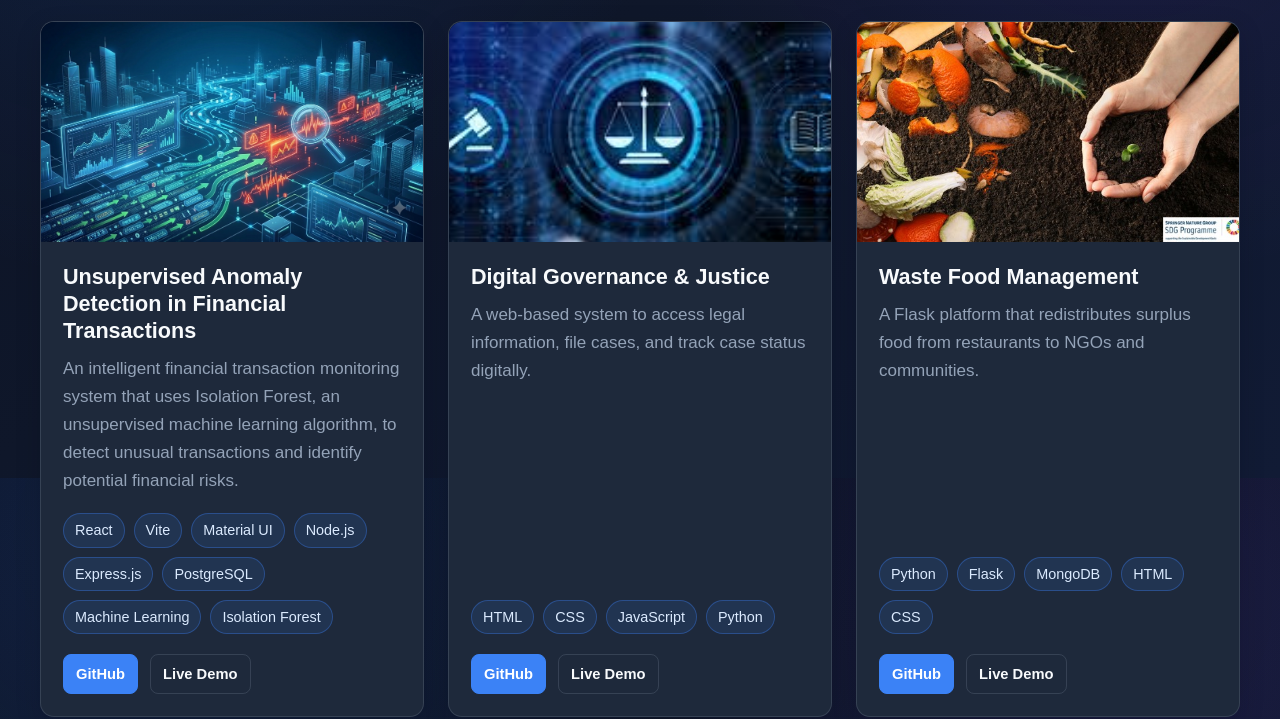
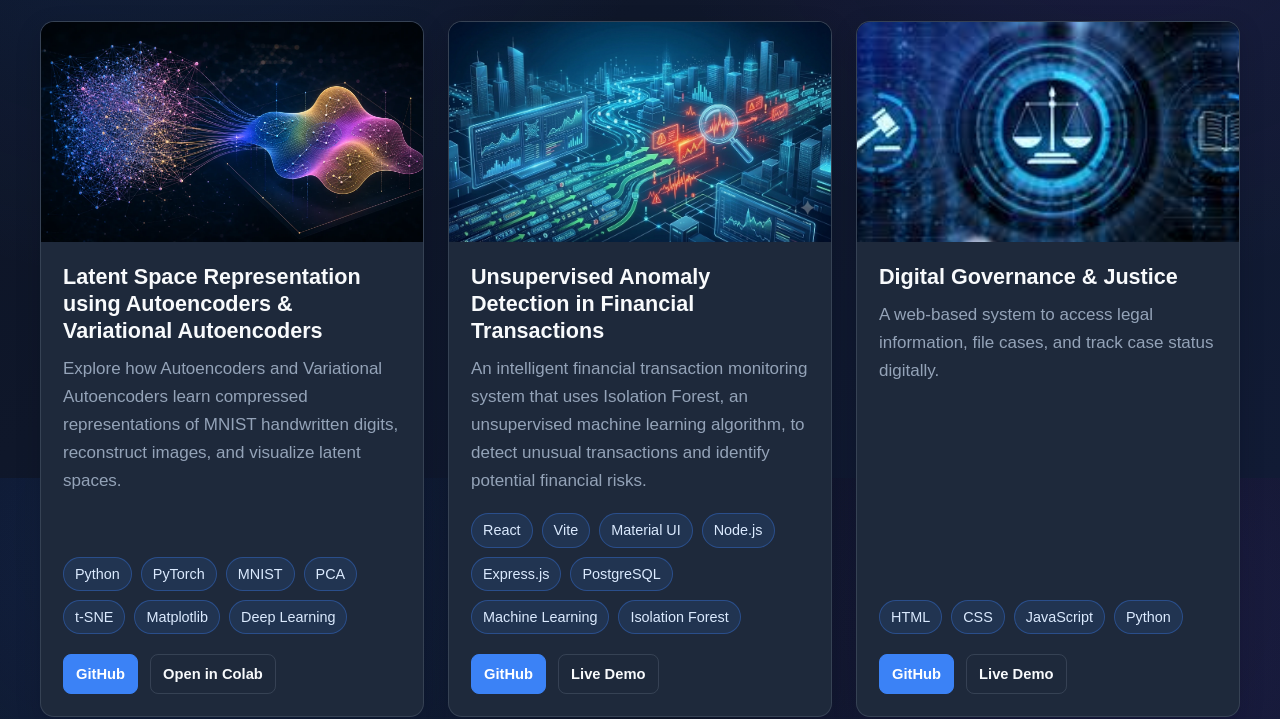
Before and after one commit to neelamlikitha/Neelam-Likhitha-Portfolio, a plain HTML site: page Portfolio/projects.html in a window 1280 px wide. Shown: the part 322-1041 px from the top of the page. Drawn offline with Linux system fonts and the light colour scheme.

Commit message:
Add latent space project image to portfolio

```diff
--- a/Portfolio/projects.html
+++ b/Portfolio/projects.html
@@ -28,6 +28,23 @@
         <section>
             <h2>Projects</h2>
             <div class="projects-grid">
+                <article class="project-card">
+                    <div class="project-card-image">
+                        <img src="assets/images/latent-space-project.webp" alt="Latent space visualization for MNIST autoencoders">
+                    </div>
+                    <div class="project-card-content">
+                        <h3>Latent Space Representation using Autoencoders &amp; Variational Autoencoders</h3>
+                        <p>Explore how Autoencoders and Variational Autoencoders learn compressed representations of MNIST handwritten digits, reconstruct images, and visualize latent spaces.</p>
+                        <div class="chip-list">
+                            <span class="chip">Python</span><span class="chip">PyTorch</span><span class="chip">MNIST</span><span class="chip">PCA</span><span class="chip">t-SNE</span><span class="chip">Matplotlib</span><span class="chip">Deep Learning</span>
+                        </div>
+                        <div class="project-actions">
+                            <a class="btn" href="https://github.com/neelamlikitha/Latent-Space-Representation-for-AE-and-VAEn" target="_blank" rel="noopener noreferrer">GitHub</a>
+                            <a class="btn btn-outline" href="https://colab.research.google.com/github/neelamlikitha/Latent-Space-Representation-for-AE-and-VAEn/blob/main/MINI_PROJECT_corrected.ipynb" target="_blank" rel="noopener noreferrer">Open in Colab</a>
+                        </div>
+                    </div>
+                </article>
+
                 <article class="project-card">
                     <div class="project-card-image">
                         <img src="Images/financial-transaction-anomaly-detection.png" alt="Financial transaction streams being analyzed for anomalies">
```
Also changed, not shown: Portfolio/assets/images/latent-space-project.webp (added).
